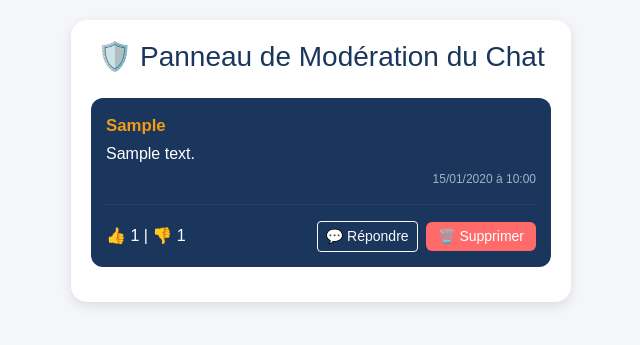
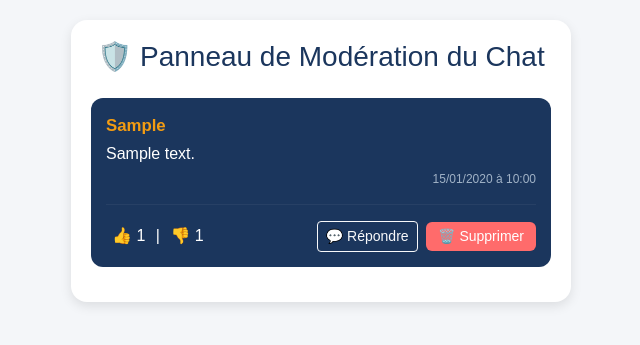
Before and after one commit to marcelomutshaila-hash/Institut-Saint-Charles-Lwanga, a Flask app: page /admin in a window 1280 px wide. Shown: the top 345 px of the page, without its empty margins (319-959 px from the left). Run offline with Flask 3, Linux system fonts and the light colour scheme; tables that the repository leaves empty hold one stand-in row (values such as "Sample post").

Commit message:
Update admin_chat.html

```diff
--- a/templates/admin_chat.html
+++ b/templates/admin_chat.html
@@ -63,6 +63,17 @@
             background-color: #ee5253;
             color: white;
         }
+        .reaction-link {
+            color: white;
+            text-decoration: none;
+            padding: 2px 6px;
+            border-radius: 4px;
+            transition: background 0.2s;
+        }
+        .reaction-link:hover {
+            background-color: rgba(255, 255, 255, 0.15);
+            color: white;
+        }
     </style>
 </head>
 <body>
@@ -87,14 +98,17 @@
                 <p class="mb-1 mt-1">{{ msg.contenu }}</p>
                 <div class="msg-date">{{ msg.date_creation.strftime('%d/%m/%Y à %H:%M') }}</div>
 
-                <!-- Réponses rattachées (style WhatsApp) -->
+                <!-- Réponses rattachées -->
                 {% if msg.reponses %}
                     <div class="reply-box">
                         {% for rep in msg.reponses %}
-                            <div class="mb-2">
+                            <div class="mb-2 position-relative">
                                 <span class="author-name" style="font-size: 0.9rem;">
                                     {{ rep.auteur }} <span class="admin-badge">ADMIN</span>
                                 </span>
+                                <!-- Bouton supprimer la réponse individuelle -->
+                                <a href="{{ url_for('supprimer', id=rep.id) }}" class="text-danger float-end text-decoration-none fw-bold" onclick="return confirm('Supprimer cette réponse ?');">&times;</a>
+
                                 <p class="mb-0 mt-1" style="font-size: 0.95rem;">{{ rep.contenu }}</p>
                                 <div class="msg-date">{{ rep.date_creation.strftime('%H:%M') }}</div>
                             </div>
@@ -107,10 +121,16 @@
                 <!-- Reactions et Actions -->
                 <div class="d-flex justify-content-between align-items-center">
                     <div>
-                        👍 {{ msg.likes }} | 👎 {{ msg.dislikes }}
+                        <a href="{{ url_for('like', id=msg.id) }}" class="reaction-link">
+                            👍 {{ msg.likes }}
+                        </a>
+                        |
+                        <a href="{{ url_for('dislike', id=msg.id) }}" class="reaction-link">
+                            👎 {{ msg.dislikes }}
+                        </a>
                     </div>
                     <div>
-                        <!-- Bouton pour ouvrir la zone de réponse -->
+                        <!-- Bouton pour ouvrir la zone de réponse (Collapse Bootstrap) -->
                         <button class="btn btn-sm btn-outline-light me-1" type="button" data-bs-toggle="collapse" data-bs-target="#reply-form-{{ msg.id }}">
                             💬 Répondre
                         </button>
@@ -140,7 +160,7 @@
     </div>
 </div>
 
-<!-- Bootstrap 5 JS Bundle -->
+<!-- Bootstrap 5 JS Bundle (Indispensable pour faire fonctionner data-bs-toggle) -->
 <script src="https://cdn.jsdelivr.net/npm/bootstrap@5.3.0/dist/bootstrap.bundle.min.js"></script>
 </body>
 </html>
```
